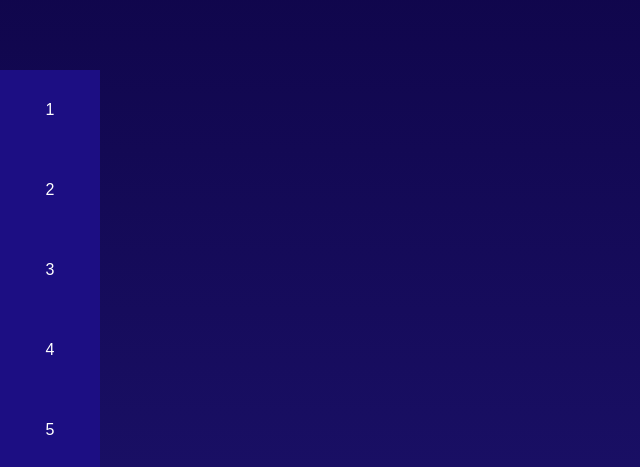
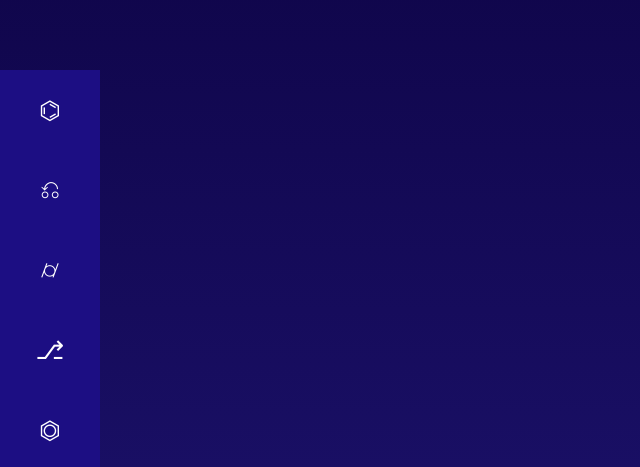
Before and after one commit to frc1085/StarBoard, an Electron app: page src/render/render.html in a window 1280 px wide. Shown: the part 330-797 px from the top of the page, 0-640 px from the left. Drawn offline with Linux system fonts and the light colour scheme.

Commit message:
placeholder symbols

```diff
--- a/src/render/render.html
+++ b/src/render/render.html
@@ -18,11 +18,11 @@
 
   <!-- Quick Action Bar -->
   <div class="hotbar">
-    <p>1</p>
-    <p>2</p>
-    <p>3</p>
-    <p>4</p>
-    <p>5</p>
+    <p>⌬</p>
+    <p>⎌</p>
+    <p>⌭</p>
+    <p>⎇</p>
+    <p>⏣</p>
   </div>
 
 </body>
--- a/src/render/style.css
+++ b/src/render/style.css
@@ -52,6 +52,7 @@ html, body {
   margin: 0;
   padding: 0;
   font-family: Arial, Helvetica, sans-serif;
+  font-size: 25px;
 }
 
 .hotbar > *:hover {
```
